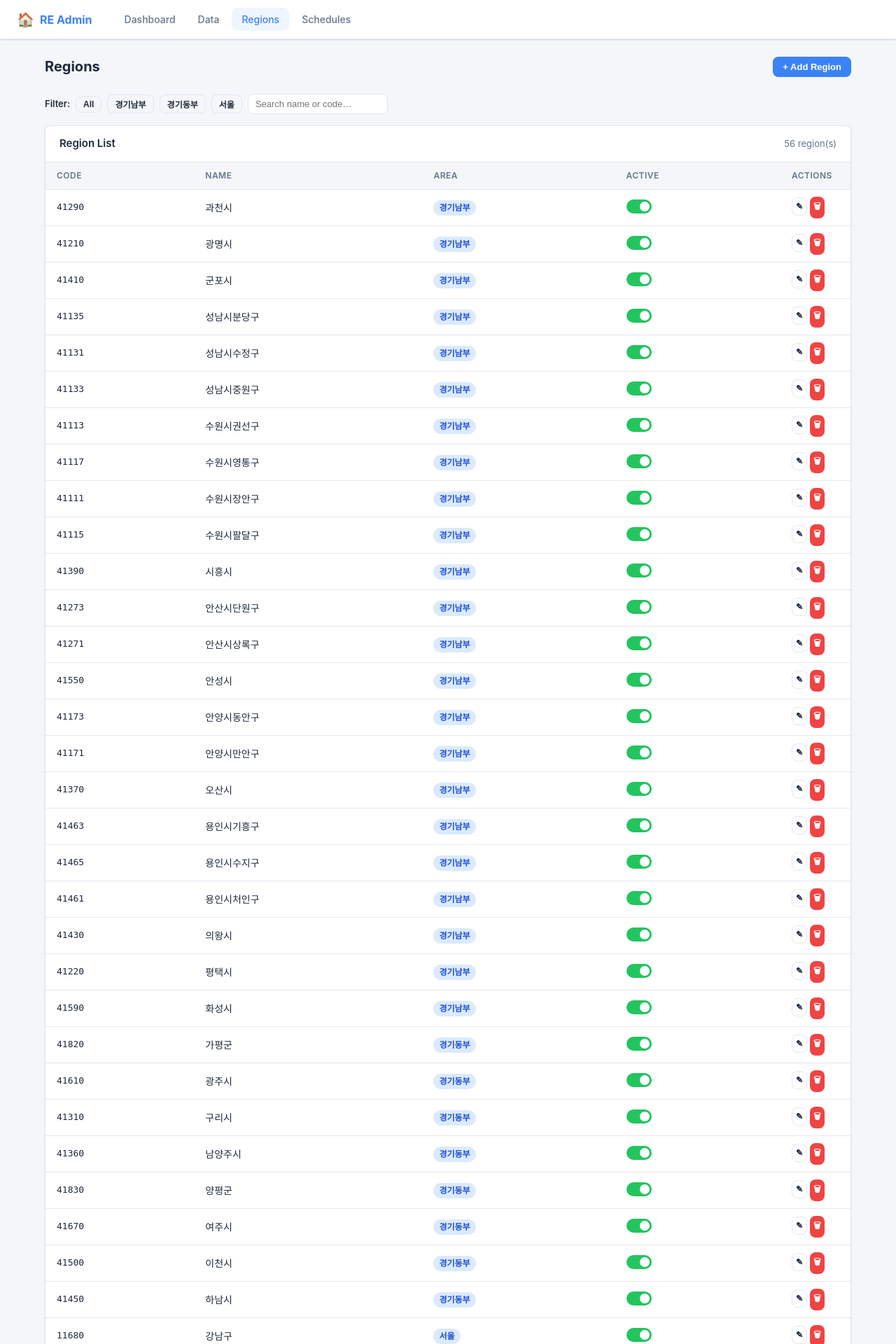
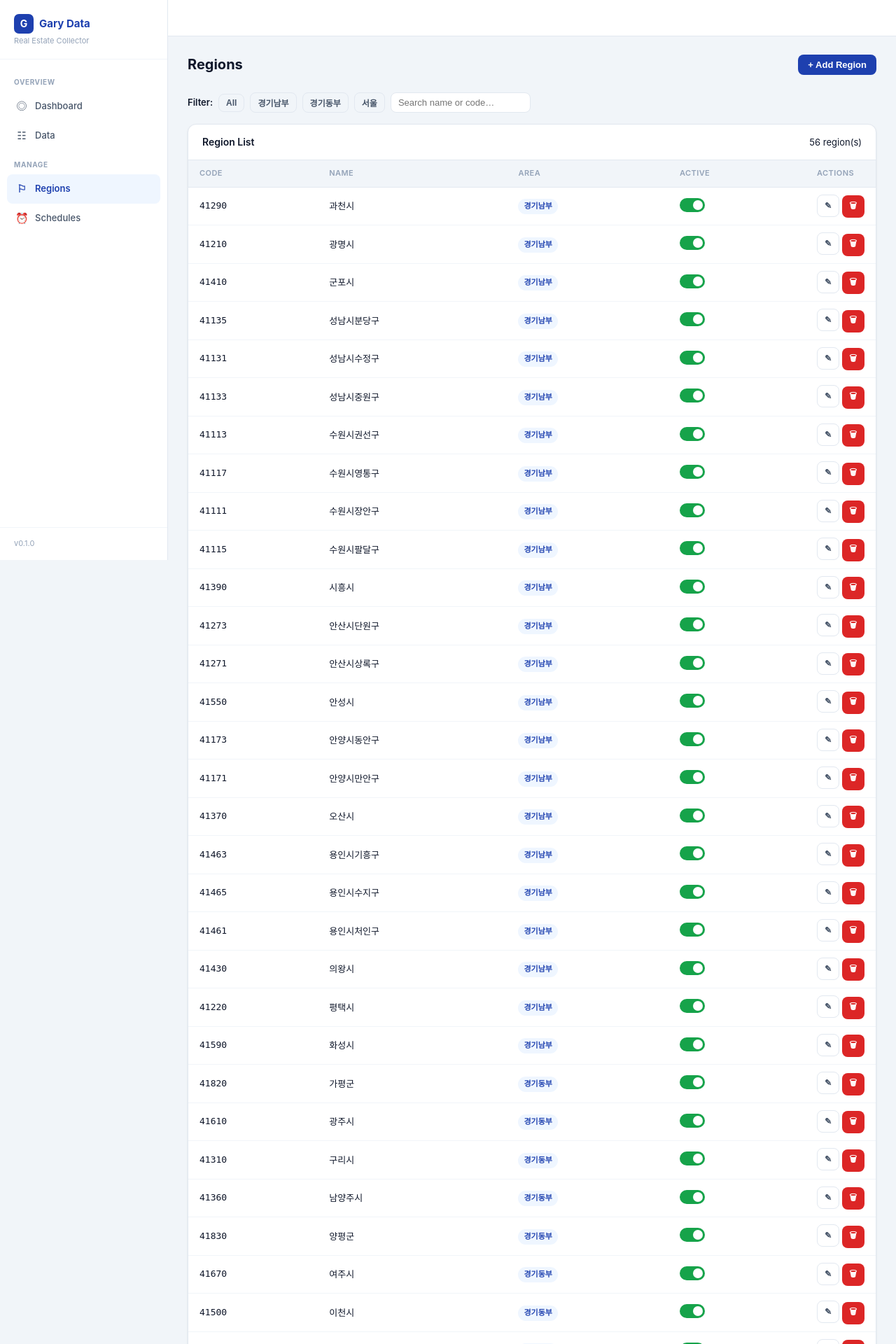
Before and after one commit to garyjeong/gary-data-storage, a FastAPI app: page /regions in a window 1280 px wide. Shown: the top 1920 px of the page at 70% size. Run offline with FastAPI, Linux system fonts and the light colour scheme; data comes from the database, SQL or seed files in the repository.

Commit message:
feat: redesign admin as dashboard with sidebar navigation
Major UI redesign from top-navbar admin to sidebar-based dashboard:
- Left sidebar navigation with Overview (Dashboard, Data) and Manage
  (Regions, Schedules) sections, responsive collapse at 1024px/768px
- Dashboard page: 5 stat cards (transactions, avg price, statistics,
  active regions, scheduler), latest transactions table with View All
  link, collection logs side-by-side
- Updated color scheme: Light Minimal with Blue primary (#1E40AF),
  refined spacing, rounded cards, subtle shadows
- Sticky topbar with page title and actions
- All pages adapted to new sidebar layout
- Expose PostgreSQL port 5433 for external DB client access
- Updated DB credentials (user: gary, db: collector)

Co-Authored-By: Claude Opus 4.6 (1M context) <noreply@anthropic.com>

```diff
--- a/src/admin/routes/dashboard.py
+++ b/src/admin/routes/dashboard.py
@@ -6,7 +6,7 @@ from sqlalchemy.ext.asyncio import AsyncSession
 from pathlib import Path
 
 from src.db.connection import get_db
-from src.db.models import Region, Schedule, CollectionLog
+from src.db.models import Region, Schedule, CollectionLog, AptTransaction, PriceStatistic
 
 router = APIRouter()
 templates = Jinja2Templates(directory=str(Path(__file__).parent.parent / "templates"))
@@ -31,6 +31,32 @@ async def dashboard(request: Request, db: AsyncSession = Depends(get_db)):
 
     scheduler_status = get_scheduler_status()
 
+    # Data summary
+    total_transactions = await db.scalar(select(func.count(AptTransaction.id))) or 0
+    total_statistics = await db.scalar(select(func.count(PriceStatistic.id))) or 0
+
+    sale_count = await db.scalar(
+        select(func.count(AptTransaction.id)).where(AptTransaction.transaction_type == "sale")
+    ) or 0
+    jeonse_count = await db.scalar(
+        select(func.count(AptTransaction.id)).where(AptTransaction.transaction_type == "jeonse")
+    ) or 0
+
+    sale_avg = await db.scalar(
+        select(func.round(func.avg(AptTransaction.deal_amount))).where(
+            AptTransaction.transaction_type == "sale",
+            AptTransaction.deal_amount.isnot(None),
+        )
+    )
+
+    # Latest transactions (top 10)
+    latest_tx = await db.execute(
+        select(AptTransaction)
+        .order_by(desc(AptTransaction.deal_year), desc(AptTransaction.deal_month), desc(AptTransaction.deal_day))
+        .limit(10)
+    )
+    latest_transactions = latest_tx.scalars().all()
+
     return templates.TemplateResponse(
         request,
         "dashboard.html",
@@ -39,6 +65,12 @@ async def dashboard(request: Request, db: AsyncSession = Depends(get_db)):
             "active_regions": active_regions,
             "recent_logs": recent_logs,
             "scheduler": scheduler_status,
+            "total_transactions": total_transactions,
+            "total_statistics": total_statistics,
+            "sale_count": sale_count,
+            "jeonse_count": jeonse_count,
+            "sale_avg": int(sale_avg) if sale_avg else 0,
+            "latest_transactions": latest_transactions,
         },
     )
 
--- a/src/admin/templates/base.html
+++ b/src/admin/templates/base.html
@@ -3,69 +3,154 @@
 <head>
   <meta charset="UTF-8" />
   <meta name="viewport" content="width=device-width, initial-scale=1.0" />
-  <title>{% block title %}Real Estate Admin{% endblock %}</title>
+  <title>{% block title %}Dashboard{% endblock %}</title>
   <style>
     *, *::before, *::after { box-sizing: border-box; margin: 0; padding: 0; }
 
     :root {
-      --bg: #f4f6f9;
-      --surface: #ffffff;
-      --border: #e2e8f0;
-      --primary: #3b82f6;
-      --primary-dark: #2563eb;
-      --danger: #ef4444;
-      --danger-dark: #dc2626;
-      --success: #22c55e;
-      --warning: #f59e0b;
-      --text: #1e293b;
-      --muted: #64748b;
+      --bg: #F1F5F9;
+      --surface: #FFFFFF;
+      --border: #E2E8F0;
+      --border-light: #F1F5F9;
+      --primary: #1E40AF;
+      --primary-light: #3B82F6;
+      --primary-bg: #EFF6FF;
+      --accent: #059669;
+      --accent-bg: #ECFDF5;
+      --danger: #DC2626;
+      --danger-bg: #FEF2F2;
+      --warning: #D97706;
+      --warning-bg: #FFFBEB;
+      --success: #16A34A;
+      --success-bg: #F0FDF4;
+      --text: #0F172A;
+      --text-secondary: #475569;
+      --text-muted: #94A3B8;
       --radius: 8px;
-      --shadow: 0 1px 3px rgba(0,0,0,.08), 0 1px 2px rgba(0,0,0,.06);
+      --radius-lg: 12px;
+      --shadow: 0 1px 3px rgba(0,0,0,.06), 0 1px 2px rgba(0,0,0,.04);
+      --shadow-md: 0 4px 6px -1px rgba(0,0,0,.07), 0 2px 4px -2px rgba(0,0,0,.05);
+      --sidebar-w: 240px;
+      --transition: 150ms ease;
     }
 
     body {
-      font-family: -apple-system, BlinkMacSystemFont, "Segoe UI", Roboto, sans-serif;
+      font-family: -apple-system, BlinkMacSystemFont, "Segoe UI", Roboto, "Helvetica Neue", sans-serif;
       background: var(--bg);
       color: var(--text);
       font-size: 14px;
-      line-height: 1.5;
+      line-height: 1.6;
     }
 
-    /* ── Nav ── */
-    .navbar {
+    /* ── Sidebar ── */
+    .sidebar {
+      position: fixed;
+      top: 0; left: 0; bottom: 0;
+      width: var(--sidebar-w);
       background: var(--surface);
-      border-bottom: 1px solid var(--border);
-      padding: 0 24px;
+      border-right: 1px solid var(--border);
       display: flex;
-      align-items: center;
-      gap: 32px;
-      height: 56px;
-      box-shadow: var(--shadow);
+      flex-direction: column;
+      z-index: 50;
+      overflow-y: auto;
     }
-    .navbar-brand {
+    .sidebar-brand {
+      padding: 20px 20px 16px;
+      border-bottom: 1px solid var(--border-light);
+    }
+    .sidebar-brand h1 {
+      font-size: 15px;
       font-weight: 700;
-      font-size: 16px;
       color: var(--primary);
-      text-decoration: none;
       display: flex;
       align-items: center;
       gap: 8px;
     }
-    .navbar-brand span { font-size: 20px; }
-    .nav-links { display: flex; gap: 4px; }
-    .nav-link {
+    .sidebar-brand h1 .brand-icon {
+      width: 28px; height: 28px;
+      background: var(--primary);
+      border-radius: 7px;
+      display: flex;
+      align-items: center;
+      justify-content: center;
+      color: #fff;
+      font-size: 14px;
+      font-weight: 700;
+    }
+    .sidebar-brand p {
+      font-size: 11px;
+      color: var(--text-muted);
+      margin-top: 2px;
+    }
+
+    .sidebar-nav {
+      padding: 12px 10px;
+      flex: 1;
+    }
+    .sidebar-section {
+      font-size: 10px;
+      font-weight: 700;
+      color: var(--text-muted);
+      text-transform: uppercase;
+      letter-spacing: .06em;
+      padding: 12px 10px 6px;
+    }
+    .nav-item {
+      display: flex;
+      align-items: center;
+      gap: 10px;
+      padding: 9px 12px;
+      border-radius: var(--radius);
       text-decoration: none;
-      color: var(--muted);
-      padding: 6px 14px;
-      border-radius: var(--radius);
+      color: var(--text-secondary);
+      font-size: 13px;
       font-weight: 500;
-      transition: background .15s, color .15s;
+      transition: background var(--transition), color var(--transition);
+      cursor: pointer;
     }
-    .nav-link:hover { background: var(--bg); color: var(--text); }
-    .nav-link.active { background: #eff6ff; color: var(--primary); }
+    .nav-item:hover { background: var(--bg); color: var(--text); }
+    .nav-item.active { background: var(--primary-bg); color: var(--primary); font-weight: 600; }
+    .nav-icon {
+      width: 18px;
+      text-align: center;
+      font-size: 15px;
+      flex-shrink: 0;
+    }
 
-    /* ── Layout ── */
-    .container { max-width: 1200px; margin: 0 auto; padding: 24px; }
+    .sidebar-footer {
+      padding: 14px 20px;
+      border-top: 1px solid var(--border-light);
+      font-size: 11px;
+      color: var(--text-muted);
+    }
+
+    /* ── Main layout ── */
+    .main {
+      margin-left: var(--sidebar-w);
+      min-height: 100vh;
+    }
+
+    .topbar {
+      background: var(--surface);
+      border-bottom: 1px solid var(--border);
+      padding: 0 28px;
+      height: 52px;
+      display: flex;
+      align-items: center;
+      justify-content: space-between;
+      position: sticky;
+      top: 0;
+      z-index: 40;
+    }
+    .topbar-title {
+      font-size: 15px;
+      font-weight: 600;
+      color: var(--text);
+    }
+    .topbar-actions { display: flex; gap: 8px; align-items: center; }
+
+    .container { padding: 24px 28px; max-width: 1400px; }
+
     .page-header {
       display: flex;
       align-items: center;
@@ -78,23 +163,23 @@
     .card {
       background: var(--surface);
       border: 1px solid var(--border);
-      border-radius: var(--radius);
+      border-radius: var(--radius-lg);
       box-shadow: var(--shadow);
       padding: 20px;
     }
     .card-title {
-      font-size: 13px;
+      font-size: 12px;
       font-weight: 600;
-      color: var(--muted);
+      color: var(--text-muted);
       text-transform: uppercase;
-      letter-spacing: .05em;
+      letter-spacing: .04em;
       margin-bottom: 8px;
     }
-    .card-value { font-size: 28px; font-weight: 700; }
+    .card-value { font-size: 28px; font-weight: 700; line-height: 1.2; }
 
     .stats-grid {
       display: grid;
-      grid-template-columns: repeat(auto-fit, minmax(180px, 1fr));
+      grid-template-columns: repeat(auto-fit, minmax(200px, 1fr));
       gap: 16px;
       margin-bottom: 24px;
     }
@@ -103,7 +188,7 @@
     .table-wrap {
       background: var(--surface);
       border: 1px solid var(--border);
-      border-radius: var(--radius);
+      border-radius: var(--radius-lg);
       box-shadow: var(--shadow);
       overflow: hidden;
     }
@@ -114,26 +199,27 @@
       padding: 14px 20px;
       border-bottom: 1px solid var(--border);
     }
-    .table-title { font-weight: 600; font-size: 15px; }
+    .table-title { font-weight: 600; font-size: 14px; }
     table { width: 100%; border-collapse: collapse; }
     th {
       background: var(--bg);
       text-align: left;
       padding: 10px 16px;
-      font-size: 12px;
+      font-size: 11px;
       font-weight: 600;
-      color: var(--muted);
+      color: var(--text-muted);
       text-transform: uppercase;
       letter-spacing: .04em;
       border-bottom: 1px solid var(--border);
     }
     td {
       padding: 10px 16px;
-      border-bottom: 1px solid var(--border);
+      border-bottom: 1px solid var(--border-light);
       vertical-align: middle;
+      font-size: 13px;
     }
     tr:last-child td { border-bottom: none; }
-    tr:hover td { background: #fafbfc; }
+    tr:hover td { background: #FAFBFD; }
 
     /* ── Badges ── */
     .badge {
@@ -142,14 +228,14 @@
       gap: 4px;
       padding: 2px 8px;
       border-radius: 9999px;
-      font-size: 12px;
+      font-size: 11px;
       font-weight: 600;
     }
-    .badge-green { background: #dcfce7; color: #166534; }
-    .badge-red   { background: #fee2e2; color: #991b1b; }
-    .badge-yellow{ background: #fef9c3; color: #854d0e; }
-    .badge-blue  { background: #dbeafe; color: #1d4ed8; }
-    .badge-gray  { background: #f1f5f9; color: var(--muted); }
+    .badge-green  { background: var(--success-bg); color: var(--success); }
+    .badge-red    { background: var(--danger-bg);  color: var(--danger); }
+    .badge-yellow { background: var(--warning-bg); color: var(--warning); }
+    .badge-blue   { background: var(--primary-bg); color: var(--primary); }
+    .badge-gray   { background: var(--bg);         color: var(--text-muted); }
 
     /* ── Buttons ── */
     .btn {
@@ -162,40 +248,28 @@
       font-size: 13px;
       font-weight: 600;
       cursor: pointer;
-      transition: filter .15s, opacity .15s;
+      transition: all var(--transition);
       text-decoration: none;
     }
     .btn:hover { filter: brightness(.93); }
     .btn:disabled { opacity: .5; cursor: not-allowed; }
     .btn-primary  { background: var(--primary); color: #fff; }
+    .btn-accent   { background: var(--accent);  color: #fff; }
     .btn-danger   { background: var(--danger);  color: #fff; }
-    .btn-ghost    { background: transparent; color: var(--text); border: 1px solid var(--border); }
-    .btn-sm       { padding: 4px 10px; font-size: 12px; }
-    .btn-icon     { padding: 5px; }
+    .btn-ghost    { background: transparent; color: var(--text-secondary); border: 1px solid var(--border); }
+    .btn-sm       { padding: 5px 10px; font-size: 12px; }
+    .btn-icon     { padding: 6px; width: 32px; height: 32px; justify-content: center; }
 
     /* ── Toggle switch ── */
-    .toggle {
-      position: relative;
-      display: inline-block;
-      width: 36px;
-      height: 20px;
-    }
+    .toggle { position: relative; display: inline-block; width: 36px; height: 20px; }
     .toggle input { opacity: 0; width: 0; height: 0; }
     .toggle-slider {
-      position: absolute;
-      inset: 0;
-      background: #cbd5e1;
-      border-radius: 9999px;
-      cursor: pointer;
-      transition: background .2s;
+      position: absolute; inset: 0; background: #CBD5E1; border-radius: 9999px;
+      cursor: pointer; transition: background .2s;
     }
     .toggle-slider::before {
-      content: "";
-      position: absolute;
-      width: 14px; height: 14px;
-      left: 3px; bottom: 3px;
-      background: #fff;
-      border-radius: 50%;
+      content: ""; position: absolute; width: 14px; height: 14px;
+      left: 3px; bottom: 3px; background: #fff; border-radius: 50%;
       transition: transform .2s;
     }
     .toggle input:checked + .toggle-slider { background: var(--success); }
@@ -203,64 +277,40 @@
 
     /* ── Forms ── */
     .form-group { margin-bottom: 14px; }
-    label { display: block; font-weight: 600; font-size: 13px; margin-bottom: 4px; }
+    label { display: block; font-weight: 600; font-size: 13px; margin-bottom: 4px; color: var(--text-secondary); }
     input[type="text"], input[type="number"], select, textarea {
-      width: 100%;
-      padding: 8px 10px;
-      border: 1px solid var(--border);
-      border-radius: var(--radius);
-      font-size: 13px;
-      color: var(--text);
-      background: var(--surface);
-      outline: none;
-      transition: border-color .15s;
+      width: 100%; padding: 8px 10px; border: 1px solid var(--border);
+      border-radius: var(--radius); font-size: 13px; color: var(--text);
+      background: var(--surface); outline: none; transition: border-color var(--transition);
     }
-    input:focus, select:focus, textarea:focus { border-color: var(--primary); }
+    input:focus, select:focus, textarea:focus { border-color: var(--primary-light); box-shadow: 0 0 0 3px rgba(59,130,246,.1); }
 
     /* ── Modal ── */
     .modal-backdrop {
-      display: none;
-      position: fixed;
-      inset: 0;
-      background: rgba(0,0,0,.4);
-      z-index: 100;
-      align-items: center;
-      justify-content: center;
+      display: none; position: fixed; inset: 0; background: rgba(15,23,42,.4);
+      z-index: 100; align-items: center; justify-content: center;
     }
     .modal-backdrop.open { display: flex; }
     .modal {
-      background: var(--surface);
-      border-radius: 12px;
-      padding: 24px;
-      width: 440px;
-      max-width: 95vw;
-      box-shadow: 0 20px 60px rgba(0,0,0,.15);
+      background: var(--surface); border-radius: var(--radius-lg);
+      padding: 24px; width: 440px; max-width: 95vw;
+      box-shadow: 0 20px 60px rgba(0,0,0,.12);
     }
     .modal-title { font-size: 16px; font-weight: 700; margin-bottom: 16px; }
     .modal-footer { display: flex; gap: 8px; justify-content: flex-end; margin-top: 20px; }
 
     /* ── Toast ── */
     #toast {
-      position: fixed;
-      bottom: 24px;
-      right: 24px;
-      z-index: 200;
-      display: flex;
-      flex-direction: column;
-      gap: 8px;
+      position: fixed; bottom: 24px; right: 24px; z-index: 200;
+      display: flex; flex-direction: column; gap: 8px;
     }
     .toast-item {
-      background: var(--text);
-      color: #fff;
-      padding: 10px 18px;
-      border-radius: var(--radius);
-      font-size: 13px;
-      font-weight: 500;
-      box-shadow: var(--shadow);
-      animation: slidein .2s ease;
+      background: var(--text); color: #fff; padding: 10px 18px;
+      border-radius: var(--radius); font-size: 13px; font-weight: 500;
+      box-shadow: var(--shadow-md); animation: slidein .2s ease;
     }
     .toast-item.error { background: var(--danger); }
-    .toast-item.success { background: #166534; }
+    .toast-item.success { background: var(--success); }
     @keyframes slidein {
       from { transform: translateX(40px); opacity: 0; }
       to   { transform: translateX(0);    opacity: 1; }
@@ -268,25 +318,61 @@
 
     /* ── Misc ── */
     .filter-bar { display: flex; gap: 8px; align-items: center; flex-wrap: wrap; margin-bottom: 16px; }
-    .empty-row td { text-align: center; color: var(--muted); padding: 32px; }
+    .empty-row td { text-align: center; color: var(--text-muted); padding: 32px; }
+    .grid-2 { display: grid; grid-template-columns: 1fr 1fr; gap: 16px; }
+    .number { text-align: right; font-variant-numeric: tabular-nums; }
+
+    /* ── Responsive ── */
+    @media (max-width: 1024px) {
+      .sidebar { width: 64px; }
+      .sidebar-brand p, .nav-item span:not(.nav-icon), .sidebar-section, .sidebar-footer { display: none; }
+      .sidebar-brand h1 span:not(.brand-icon) { display: none; }
+      .sidebar-brand { padding: 16px 12px; }
+      .nav-item { justify-content: center; padding: 10px; }
+      .main { margin-left: 64px; }
+    }
+    @media (max-width: 768px) {
+      .sidebar { display: none; }
+      .main { margin-left: 0; }
+      .stats-grid { grid-template-columns: repeat(2, 1fr); }
+      .grid-2 { grid-template-columns: 1fr; }
+    }
   </style>
   {% block extra_head %}{% endblock %}
 </head>
 <body>
-  <nav class="navbar">
-    <a class="navbar-brand" href="/">
-      <span>&#127968;</span> RE Admin
-    </a>
-    <div class="nav-links">
-      <a href="/"         class="nav-link {% block nav_dashboard %}{% endblock %}">Dashboard</a>
-      <a href="/data"     class="nav-link {% block nav_data     %}{% endblock %}">Data</a>
-      <a href="/regions"  class="nav-link {% block nav_regions  %}{% endblock %}">Regions</a>
-      <a href="/schedules"class="nav-link {% block nav_schedules %}{% endblock %}">Schedules</a>
+  <!-- Sidebar -->
+  <aside class="sidebar">
+    <div class="sidebar-brand">
+      <h1>
+        <span class="brand-icon">G</span>
+        <span>Gary Data</span>
+      </h1>
+      <p>Real Estate Collector</p>
     </div>
-  </nav>
+    <nav class="sidebar-nav">
+      <div class="sidebar-section">Overview</div>
+      <a href="/"     class="nav-item {% block nav_dashboard %}{% endblock %}"><span class="nav-icon">&#9678;</span> <span>Dashboard</span></a>
+      <a href="/data"  class="nav-item {% block nav_data %}{% endblock %}"><span class="nav-icon">&#9783;</span> <span>Data</span></a>
 
-  <div class="container">
-    {% block content %}{% endblock %}
+      <div class="sidebar-section">Manage</div>
+      <a href="/regions"   class="nav-item {% block nav_regions %}{% endblock %}"><span class="nav-icon">&#9872;</span> <span>Regions</span></a>
+      <a href="/schedules" class="nav-item {% block nav_schedules %}{% endblock %}"><span class="nav-icon">&#9200;</span> <span>Schedules</span></a>
+    </nav>
+    <div class="sidebar-footer">
+      v0.1.0
+    </div>
+  </aside>
+
+  <!-- Main -->
+  <div class="main">
+    <header class="topbar">
+      <div class="topbar-title">{% block topbar_title %}{% endblock %}</div>
+      <div class="topbar-actions">{% block topbar_actions %}{% endblock %}</div>
+    </header>
+    <div class="container">
+      {% block content %}{% endblock %}
+    </div>
   </div>
 
   <div id="toast"></div>
@@ -309,6 +395,10 @@
       if (!res.ok) throw new Error(data.detail || `HTTP ${res.status}`);
       return data;
     }
+
+    function closeModal(id) {
+      document.getElementById(id).classList.remove("open");
+    }
   </script>
 
   {% block scripts %}{% endblock %}
--- a/src/admin/templates/data.html
+++ b/src/admin/templates/data.html
@@ -1,6 +1,7 @@
 {% extends "base.html" %}
-{% block title %}Data Viewer — RE Admin{% endblock %}
+{% block title %}Data Viewer{% endblock %}
 {% block nav_data %}active{% endblock %}
+{% block topbar_title %}Data Viewer{% endblock %}
 
 {% block extra_head %}
 <style>
```
Also changed, not shown: docker-compose.yml (+5 -5 lines), src/admin/templates/dashboard.html (+116 -98 lines), 1 other file.
